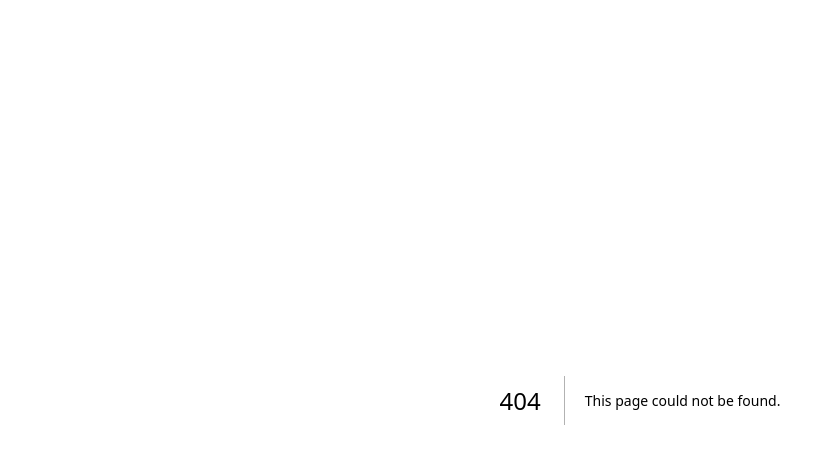
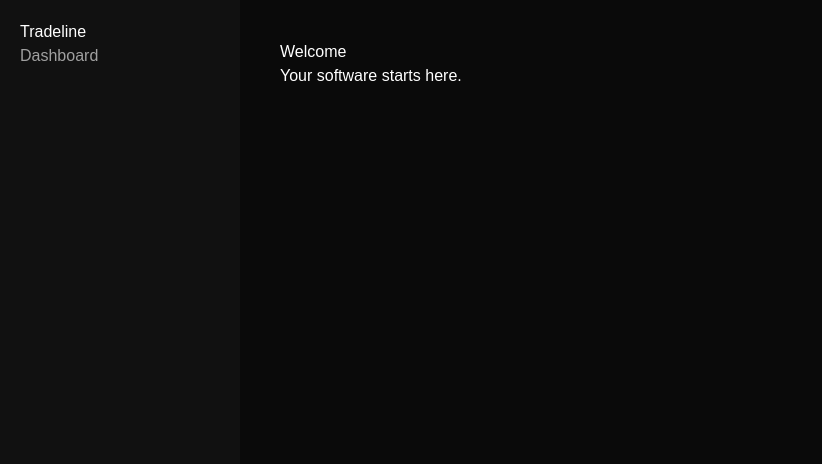
Before and after one commit to justinlarochelle1-cmd/tradeline-app, a Next.js app: page /dashboard in a window 1280 px wide. Before the commit this address had no page. Shown: the top 464 px of the page, without its empty margins (0-822 px from the left). Built offline with nearby package versions, Linux system fonts and the light colour scheme.

Commit message:
add dashboard live

```diff
--- /dev/null
+++ b/app/dashboard/page.tsx
@@ -0,0 +1,27 @@
+export default function Dashboard() {
+  return (
+    <div style={{ display: "flex", height: "100vh", fontFamily: "sans-serif" }}>
+      {/* Sidebar */}
+      <aside style={{
+        width: 240,
+        background: "#111",
+        color: "white",
+        padding: 20
+      }}>
+        <h2>Tradeline</h2>
+        <p style={{ opacity: 0.6 }}>Dashboard</p>
+      </aside>
+
+      {/* Main content */}
+      <main style={{
+        flex: 1,
+        padding: 40,
+        background: "#0a0a0a",
+        color: "white"
+      }}>
+        <h1>Welcome</h1>
+        <p>Your software starts here.</p>
+      </main>
+    </div>
+  );
+}
--- a/app/page.tsx
+++ b/app/page.tsx
@@ -13,11 +13,12 @@ export default function Home() {
         textAlign: "center",
       }}
     >
-      <h1 style={{ fontSize: "48px", margin: 0 }}>Tradeline</h1>
-      <p style={{ fontSize: "18px", marginTop: "12px", opacity: 0.7 }}>
-<h1> coming soon</h1>
+<h1 style={{ fontSize: "48px", margin: 0 }}>Tradeline</h1>
+<p style={{ fontSize: "18px", marginTop: "12px", opacity: 0.7 }}>
+  Tradeline coming soon
+</p>
+
 <p>by Townes Parker</p>
-      </p>
     </main>
   );
 }
```
